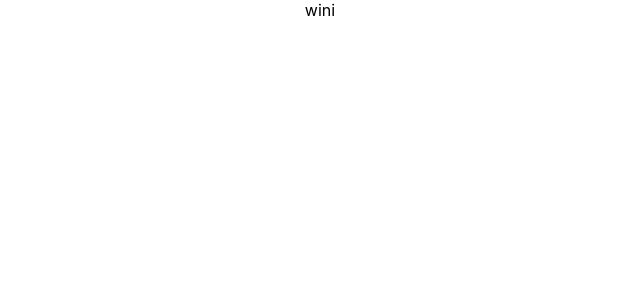
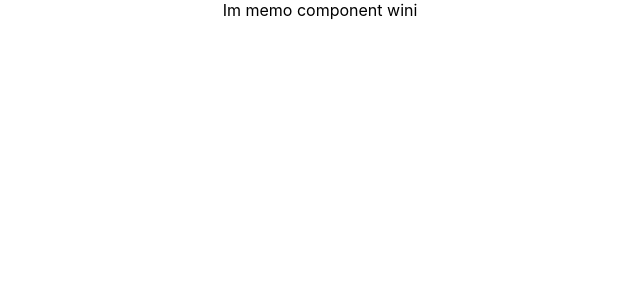
Before and after one commit to ThusithaDeepal/reactTutorialBasicto-Advance, a React (Create React App) app: page / in a window 1280 px wide. Shown: the top 300 px of the page, without its empty margins (320-960 px from the left). Built offline with nearby package versions, Linux system fonts and the light colour scheme.

Commit message:
react memos

```diff
--- /dev/null
+++ b/src/components/MemoComponent.js
@@ -0,0 +1,14 @@
+import React from 'react'
+
+function MemoComponent({ name }) {
+  console.log("Im memo component");
+  return (
+
+    <div>
+      Im memo component {name}
+    </div>
+  )
+}
+
+// export default MemoComponent
+export default React.memo(MemoComponent)  //this rect.memo is a higher order component accpet a component and return anothe component
--- a/src/components/ParentComponentRegPure.js
+++ b/src/components/ParentComponentRegPure.js
@@ -1,13 +1,14 @@
 import React, { Component } from 'react'
 import PureComponennt from './PureComponennt'
 import RegularComponent from './RegularComponent'
+import MemoComponent from './MemoComponent'
 
 export default class ParentComponentRegPure extends Component {
 
   //Regular component should not implememt ShouldComponentUpdate(next props,next state) by default,It return true by default
   //so regular component re render when state chaneg  if the prev state same in next state
   //In PureComponent implements ShouldComponentUpdate(next props,next state), a shallow comparison on props
-  // and state and returns true if any props or states have changed.else did not re render
+  // and state and returns true if any props or states have changed then re render.else did not re render
   //
 
   constructor(props) {
@@ -32,12 +33,15 @@ export default class ParentComponentRegPure extends Component {
 
 
   render() {
+    console.log("Im parent component")
+    return (
 
-    return (
       <div>
-        {this.state.name}
-        <RegularComponent />
-        <PureComponennt />
+
+        {/* <RegularComponent name={this.state.name} />
+        <PureComponennt name={this.state.name} /> */}
+
+        <MemoComponent name={this.state.name} />
 
       </div>
     )
--- a/src/components/PureComponennt.js
+++ b/src/components/PureComponennt.js
@@ -10,7 +10,8 @@ export default class PureComponennt extends PureComponent {
     console.log("Im pure componennt")
     return (
       <div>
-
+        Im pure componennt {this.props.name
+        }
       </div>
     )
   }
--- a/src/components/RegularComponent.js
+++ b/src/components/RegularComponent.js
@@ -12,7 +12,7 @@ export default class RegularComponent extends Component {
 
     return (
       <div>
-
+        Im Regular componennt {this.props.name}
       </div>
     )
   }
```
